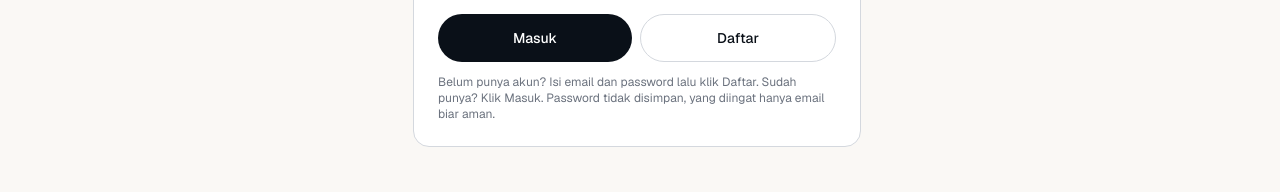
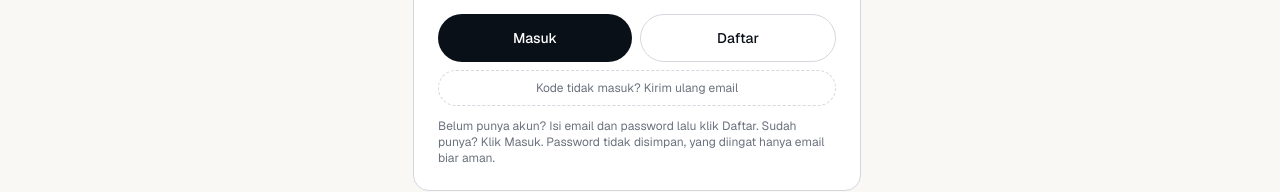
Before and after one commit to Neuron700/PromptBoost, a Next.js app: page /auth in a window 1280 px wide. Shown: the part 356-548 px from the top of the page. Built offline with nearby package versions, Linux system fonts and the light colour scheme; no server answers.

Commit message:
feat: tombol kirim ulang email verifikasi di auth

```diff
--- a/src/app/auth/page.tsx
+++ b/src/app/auth/page.tsx
@@ -78,6 +78,16 @@ export default function AuthPage() {
     setUserEmail(null);
     setMsg("Keluar berhasil");
   };
+  const resend = async () => {
+    if (!email.includes("@")) { setMsg("Isi email dulu baru klik kirim ulang."); return; }
+    setLoading(true); setMsg(null);
+    try {
+      const { error } = await supabase.auth.resend({ type: "signup", email });
+      if (error) setMsg(friendlyError(error));
+      else setMsg("Kode dikirim ulang. Cek inbox, folder SPAM, dan tab Promotions. Kalau 2 menit tidak masuk, matikan Confirm email di Supabase.");
+    } catch (e: any) { setMsg(friendlyError(e)); }
+    setLoading(false);
+  };
 
   if (userEmail) {
     return (
@@ -153,6 +163,9 @@ export default function AuthPage() {
           <button type="button" onClick={register} disabled={loading} className="flex-1 h-11 rounded-full border border-[var(--border)] text-sm font-medium min-h-[48px]">Daftar</button>
         </div>
         {msg && <div className="mt-3 text-xs bg-[var(--muted)] rounded-lg p-2 whitespace-pre-wrap">{msg}</div>}
+        <button type="button" onClick={resend} disabled={loading} className="mt-2 w-full h-9 rounded-full border border-dashed border-[var(--border)] text-xs text-[var(--forge-muted)] hover:text-[var(--foreground)]">
+          Kode tidak masuk? Kirim ulang email
+        </button>
         <div className="mt-3 text-xs text-[var(--forge-muted)]">Belum punya akun? Isi email dan password lalu klik Daftar. Sudah punya? Klik Masuk. Password tidak disimpan, yang diingat hanya email biar aman.</div>
       </form>
     </div>
```
